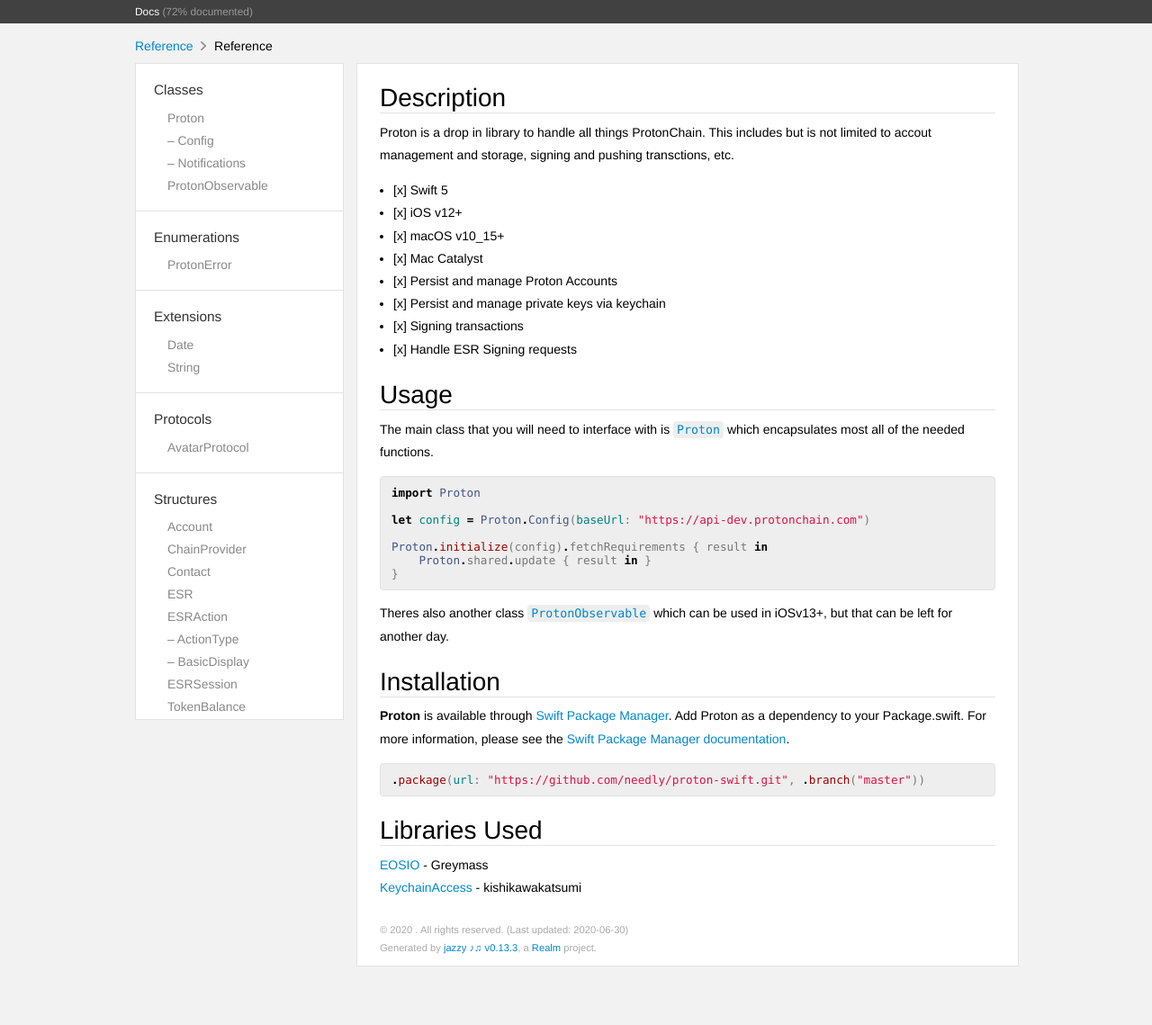
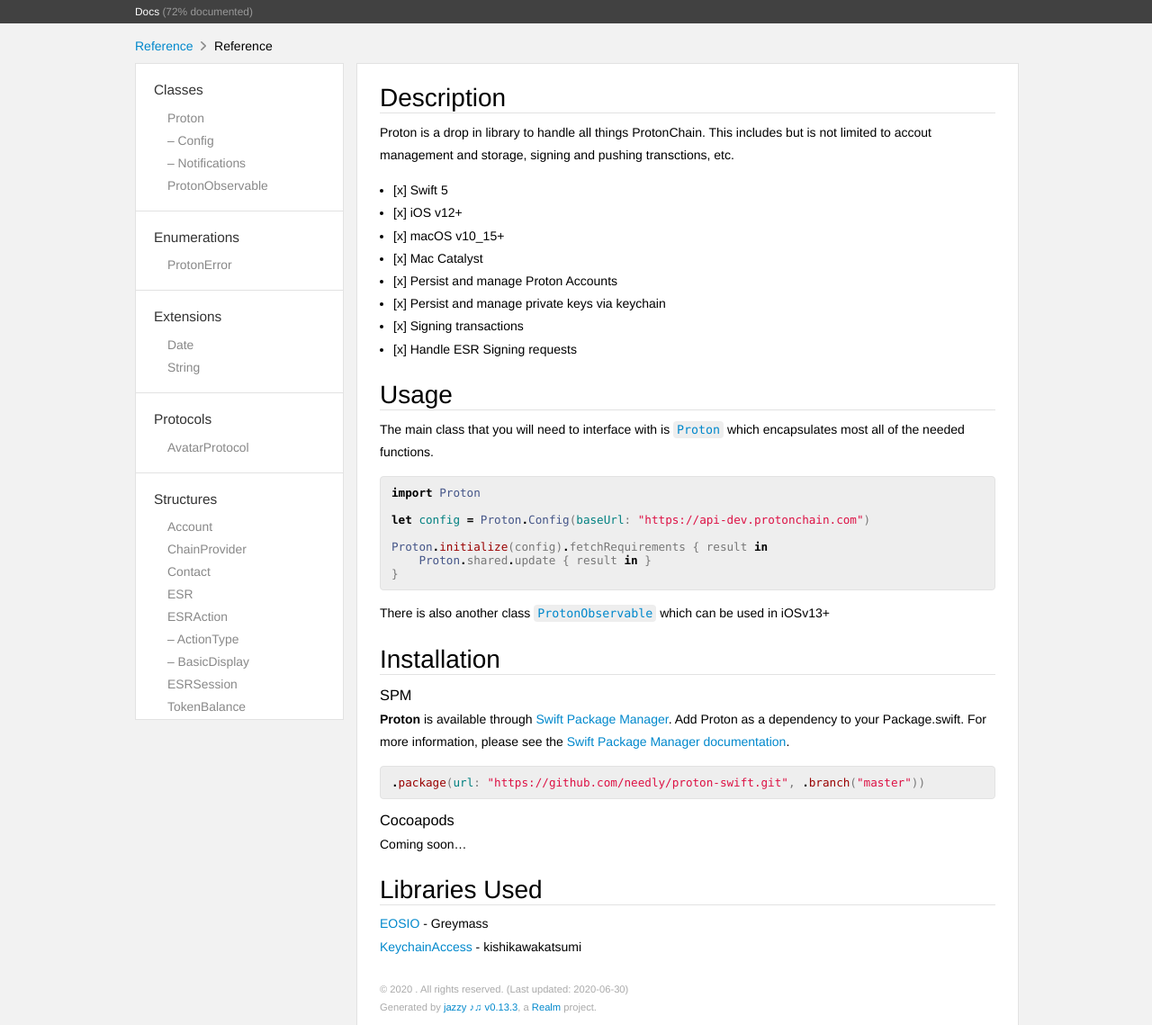
Before and after one commit to XPRNetwork/ProtonSwift, a plain HTML site: page docs/index.html in a window 1280 px wide. Shown: the whole page at 90% size. Before the commit the page ends 1074 px from the top, so only its background shows below. Drawn offline with Linux system fonts and the light colour scheme.

Commit message:
update readme

```diff
--- a/docs/index.html
+++ b/docs/index.html
@@ -143,13 +143,17 @@
 <span class="p">}</span>
 </code></pre>
 
-<p>Theres also another class <code><a href="Classes/ProtonObservable.html">ProtonObservable</a></code> which can be used in iOSv13+, but that can be left for another day.</p>
+<p>There is also another class <code><a href="Classes/ProtonObservable.html">ProtonObservable</a></code> which can be used in iOSv13+</p>
 <h2 id='installation' class='heading'>Installation</h2>
+<h3 id='spm' class='heading'>SPM</h3>
 
 <p><strong>Proton</strong> is available through <a href="https://swift.org/package-manager/">Swift Package Manager</a>.
 Add Proton as a dependency to your Package.swift. For more information, please see the <a href="https://github.com/apple/swift-package-manager/tree/master/Documentation">Swift Package Manager documentation</a>.</p>
 <pre class="highlight swift"><code><span class="o">.</span><span class="nf">package</span><span class="p">(</span><span class="nv">url</span><span class="p">:</span> <span class="s">"https://github.com/needly/proton-swift.git"</span><span class="p">,</span> <span class="o">.</span><span class="nf">branch</span><span class="p">(</span><span class="s">"master"</span><span class="p">))</span>
 </code></pre>
+<h3 id='cocoapods' class='heading'>Cocoapods</h3>
+
+<p>Coming soon&hellip;</p>
 <h2 id='libraries-used' class='heading'>Libraries Used</h2>
 
 <p><a href="https://github.com/greymass/swift-eosio">EOSIO</a> - Greymass<br>
```
Also changed, not shown: docs/docsets/.docset/Contents/Resources/Documents/index.html, docs/docsets/.docset/Contents/Resources/Documents/undocumented.json, 2 other files.
